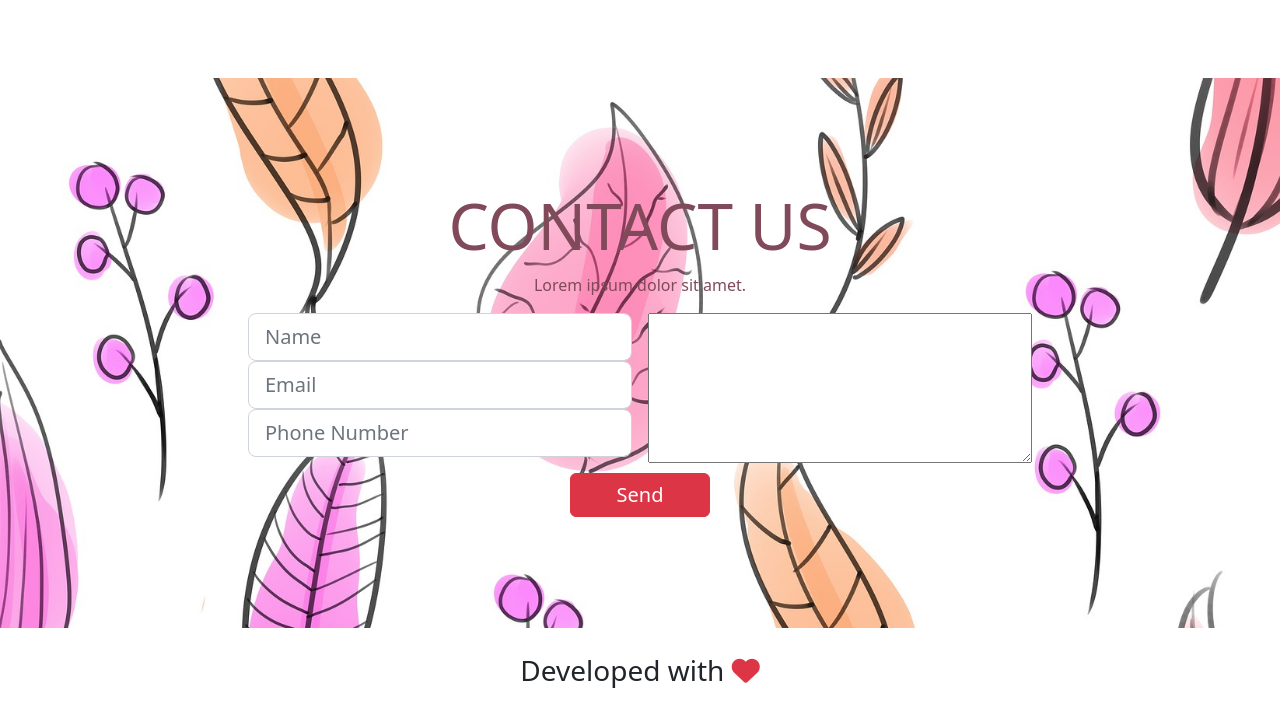
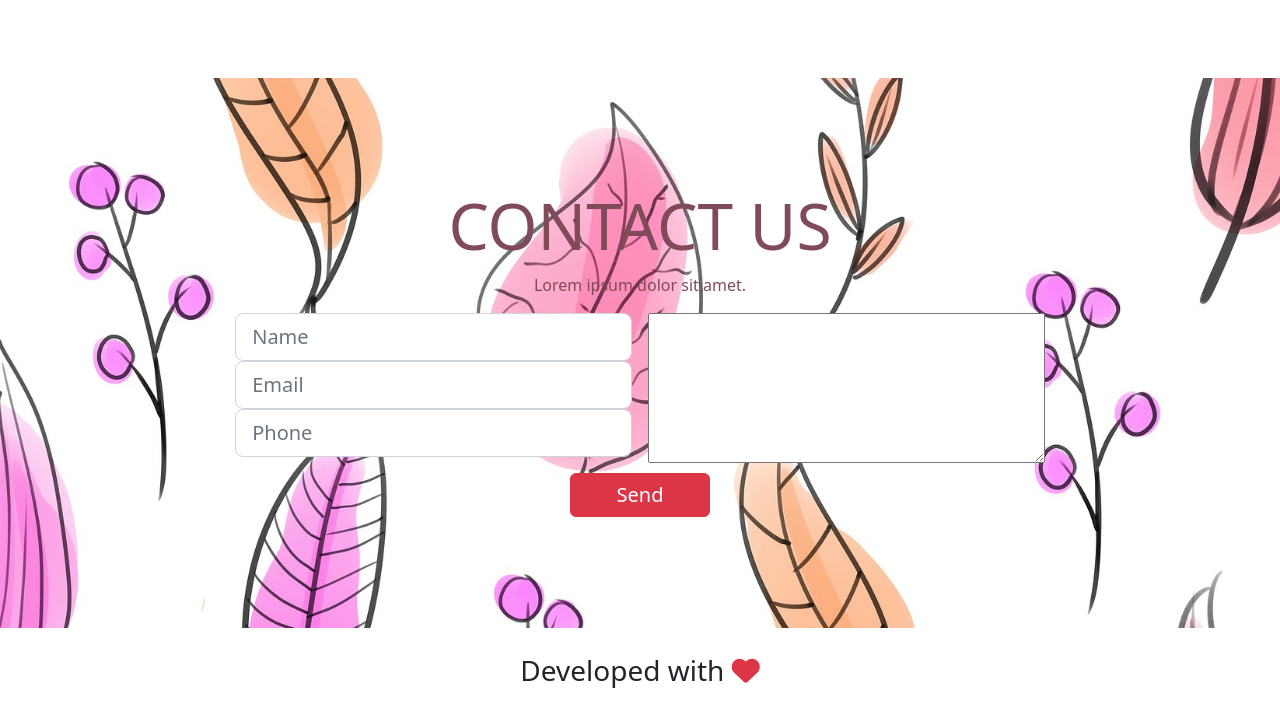
Before and after one commit to BAVI-BOOP/bootstrap-website, a plain HTML site: page index.html in a window 1280 px wide. Shown: the part 4183-4909 px from the top of the page. Drawn offline with nearby package versions, Linux system fonts and the light colour scheme.

Commit message:
empty commit

```diff
--- a/index.html
+++ b/index.html
@@ -297,13 +297,13 @@
 </div>
 <div class="d-flex flex-column flex-sm-column flex-md-column flex-lg-row ">
   <div class="container d-flex justify-content-around flex-column flex-sm-column flex-md-column flex-lg-row ">
-    <div style="width:30vw;" class="me-3 mb-3" >
+    <div style="width:31vw;" class="me-3 mb-3" >
         <input class="form-control form-control-lg w-100" type="text" placeholder="Name">
         <input class="form-control form-control-lg" type="text" placeholder="Email">
-        <input class="form-control form-control-lg" type="text" placeholder="Phone Number">
+        <input class="form-control form-control-lg" type="text" placeholder="Phone">
     </div>
     <div >
-        <textarea name="" id=""style="width:30vw; height:150px"></textarea>
+        <textarea name="" id=""style="width:31vw; height:150px"></textarea>
     </div>
 </div>
 </div>
```
